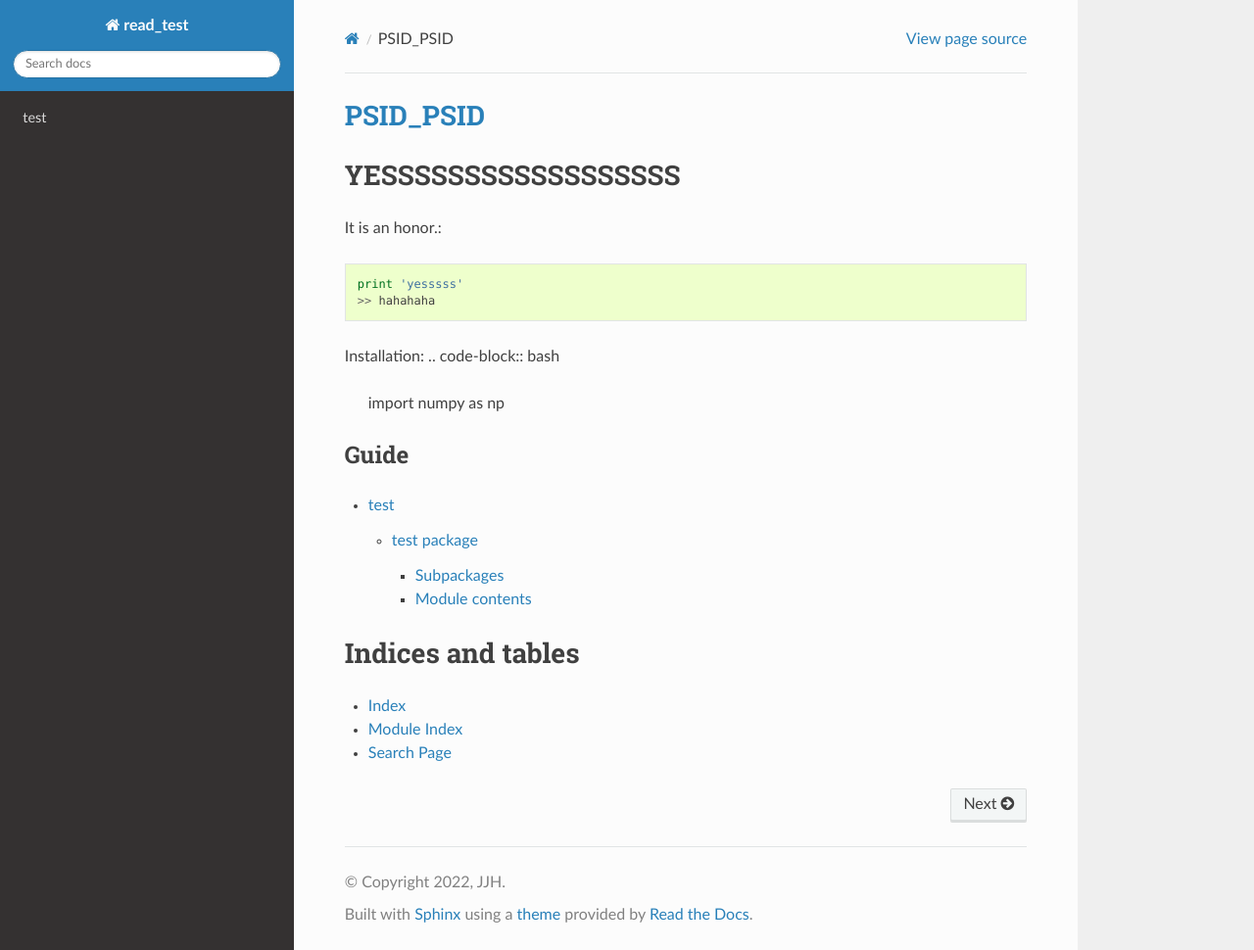
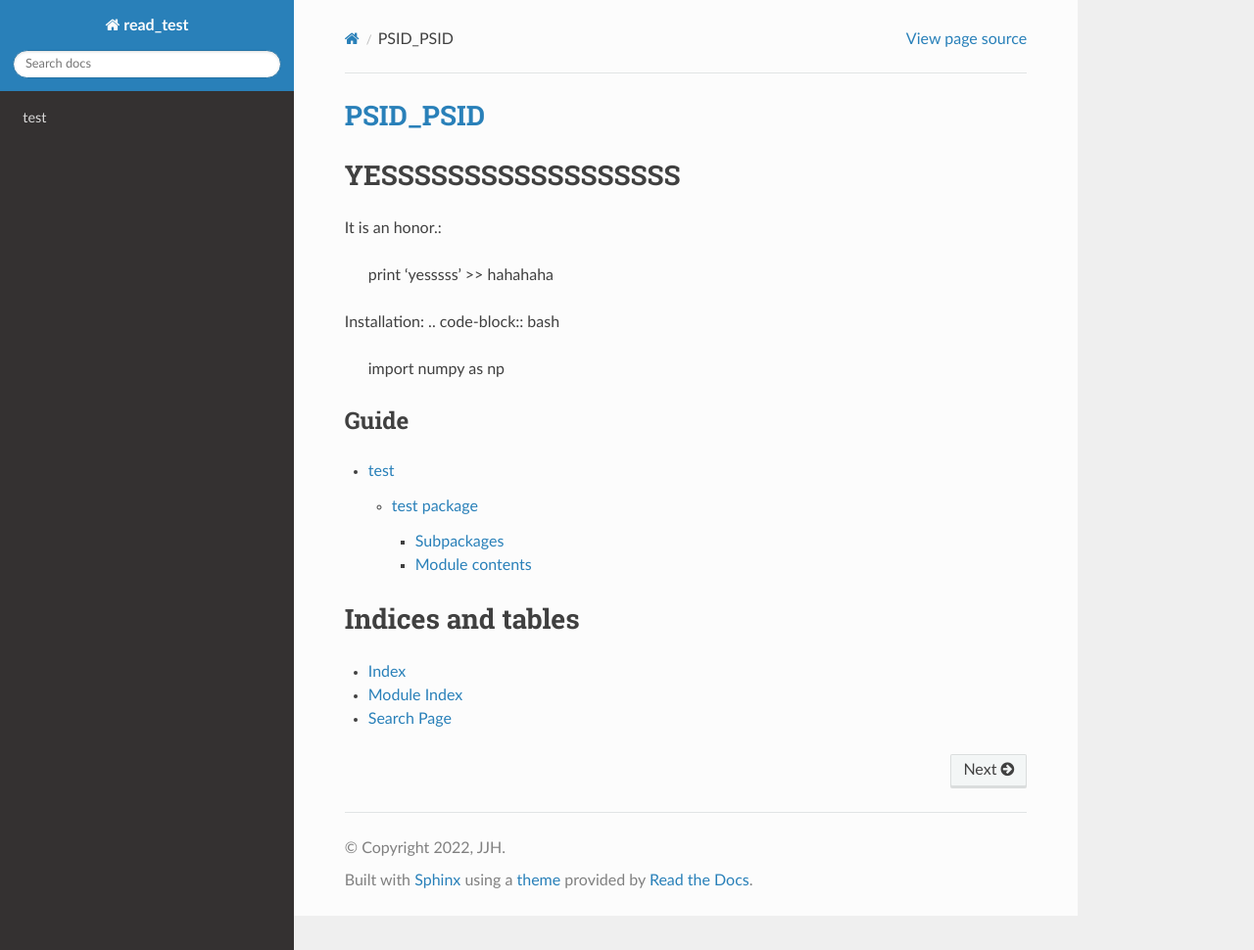
Before and after one commit to chonghyo/read_test, a Sphinx documentation site: the page built from docs/source/index.rst, in a window 1280 px wide and 970 px high. Shown: the whole window at 98% size. Built offline with Sphinx 7.4.7 and the Read the Docs theme 2.0.0, drawn with Linux system fonts in a browser that asks for light colours; formulas are drawn with MathJax 3; pages that are not in the unit, such as notebooks, are missing from menus.

```diff
--- a/docs/source/index.rst
+++ b/docs/source/index.rst
@@ -10,7 +10,7 @@ PSID_PSID_
 YESSSSSSSSSSSSSSSSSS
 ============================
 
-It is an honor.::
+It is an honor.:
 
     print 'yesssss'
     >> hahahaha
```
